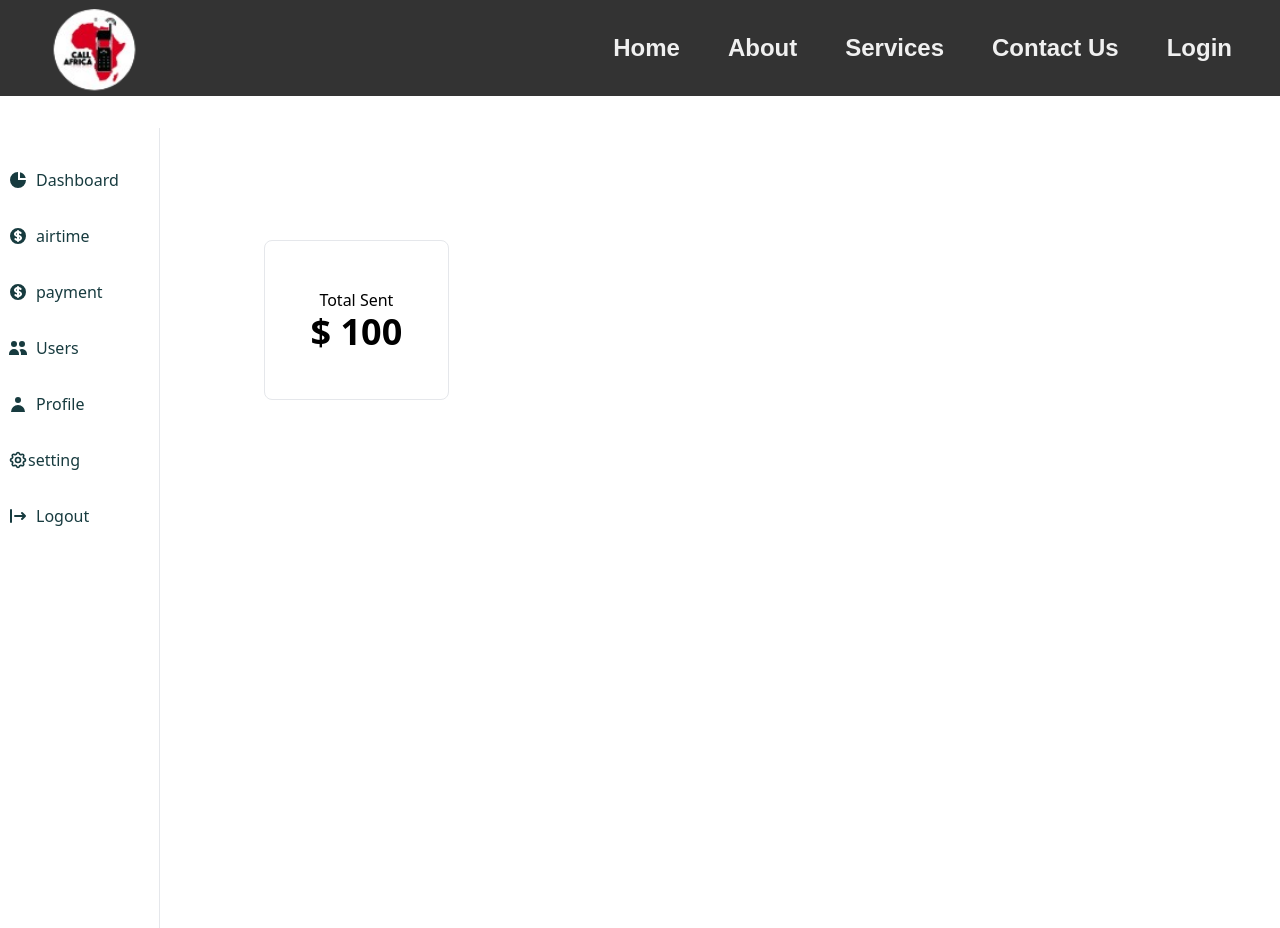
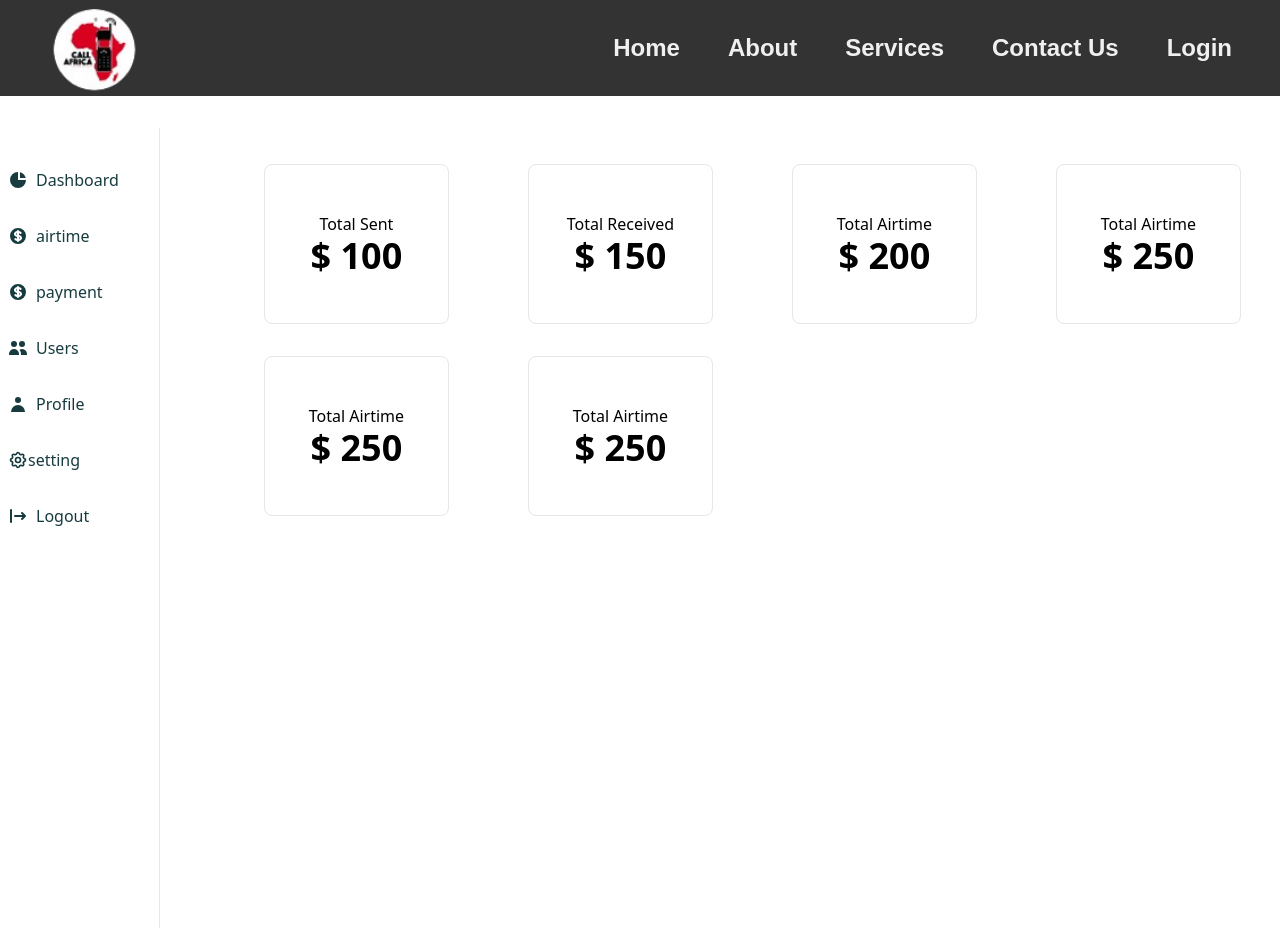
Before and after one commit to innovixCON/airtime-payment-client, a React (Create React App) app: page /dashboard in a window 1280 px wide. Built offline with nearby package versions, Linux system fonts and the light colour scheme.

Commit message:
dashbord

```diff
--- a/src/components/Data.jsx
+++ b/src/components/Data.jsx
@@ -1,32 +1,65 @@
 export const DummyData = [
   {
-      senderId: '1',
-      phoneNumber: '0784381529',
-      amountAirtime: '100',
-      receiverAirtimeNumber: '0780919691',
+    senderId: "1",
+    phoneNumber: "0784381529",
+    amountAirtime: "100",
+    receiverAirtimeNumber: "0780919691",
   },
   {
-      senderId: '2',
-      phoneNumber: '0784381530',
-      amountAirtime: '150',
-      receiverAirtimeNumber: '0786632361'
+    senderId: "2",
+    phoneNumber: "0784381530",
+    amountAirtime: "150",
+    receiverAirtimeNumber: "0786632361",
   },
   {
-        senderId: '3',
-        phoneNumber: '0784381531',
-        amountAirtime: '200',
-        receiverAirtimeNumber: '0786632362'
+    senderId: "3",
+    phoneNumber: "0784381531",
+    amountAirtime: "200",
+    receiverAirtimeNumber: "0786632362",
   },
   {
-        senderId: '4',
-        phoneNumber: '0784381530',
-        amountAirtime: '150',
-        receiverAirtimeNumber: '0786632361'
+    senderId: "4",
+    phoneNumber: "0784381530",
+    amountAirtime: "150",
+    receiverAirtimeNumber: "0786632361",
   },
   {
-        senderId: '5',
-        phoneNumber: '0784381530',
-        amountAirtime: '150',
-        receiverAirtimeNumber: '0786632361'
+    senderId: "5",
+    phoneNumber: "0784381530",
+    amountAirtime: "150",
+    receiverAirtimeNumber: "0786632361",
   },
 ];
+
+export const userAmount = [
+  {
+    id: 1,
+    title: "Total Sent",
+    amount: 100,
+  },
+  {
+    id: 2,
+    title: "Total Received",
+    amount: 150,
+  },
+  {
+    id: 3,
+    title: "Total Airtime",
+    amount: 200,
+  },
+  {
+    id: 4,
+    title: "Total Airtime",
+    amount: 250,
+  },
+  {
+    id: 5,
+    title: "Total Airtime",
+    amount: 250,
+  },
+  {
+    id: 6,
+    title: "Total Airtime",
+    amount: 250,
+  },
+];
--- a/src/pages/Dashboard.jsx
+++ b/src/pages/Dashboard.jsx
@@ -1,22 +1,24 @@
 import { ChatIcon } from "@heroicons/react/solid";
 import React, { useEffect } from "react";
-
+import { userAmount } from "../components/Data";
 
 const Dashboard = () => {
   return (
-    <div className="flex flex-col grow bg-light mt-20">
+    <div className="flex flex-col grow bg-light mt-1">
       <div className="flex flex-row pb-8 justify-center">
         <div className="lg:ml-56 w-[90%] h-[100%]">
           <div className="grid grid-cols-2 mb-12 md:mb-24 lg:mb-0 lg:grid-cols-4">
-            <div className="border bg-white py-4 dark:bg-dark-bg md:w-[70%] h-32 md:h-40 mx-2 md:ml-16 lg:ml-10 mt-12 md:mt-20 lg:mt-8 text-center flex flex-col justify-center items-center rounded-lg">
+            {userAmount.map((item, index) => (
+              <div key={index} className="border bg-white py-4 dark:bg-dark-bg md:w-[70%] h-32 md:h-40 mx-2 md:ml-16 lg:ml-10 mt-12 md:mt-20 lg:mt-8 text-center flex flex-col justify-center items-center rounded-lg">
                 <h4 className="font-['sans'] font-medium mt-2 text-base text-black">
-                Total Sent
+                  {item.title}
                   {/* <ChatIcon className="text-primary w-10" /> */}
                 </h4>
                 <h1 className="font-['sans] font-semibold text-4xl mb-2 text-black">
-               $ 100
+                  $ { item.amount }
                 </h1>
               </div>
+            ))}
           </div>
         </div>
       </div>
```
Lines whose indentation alone changed are shown as unchanged.
